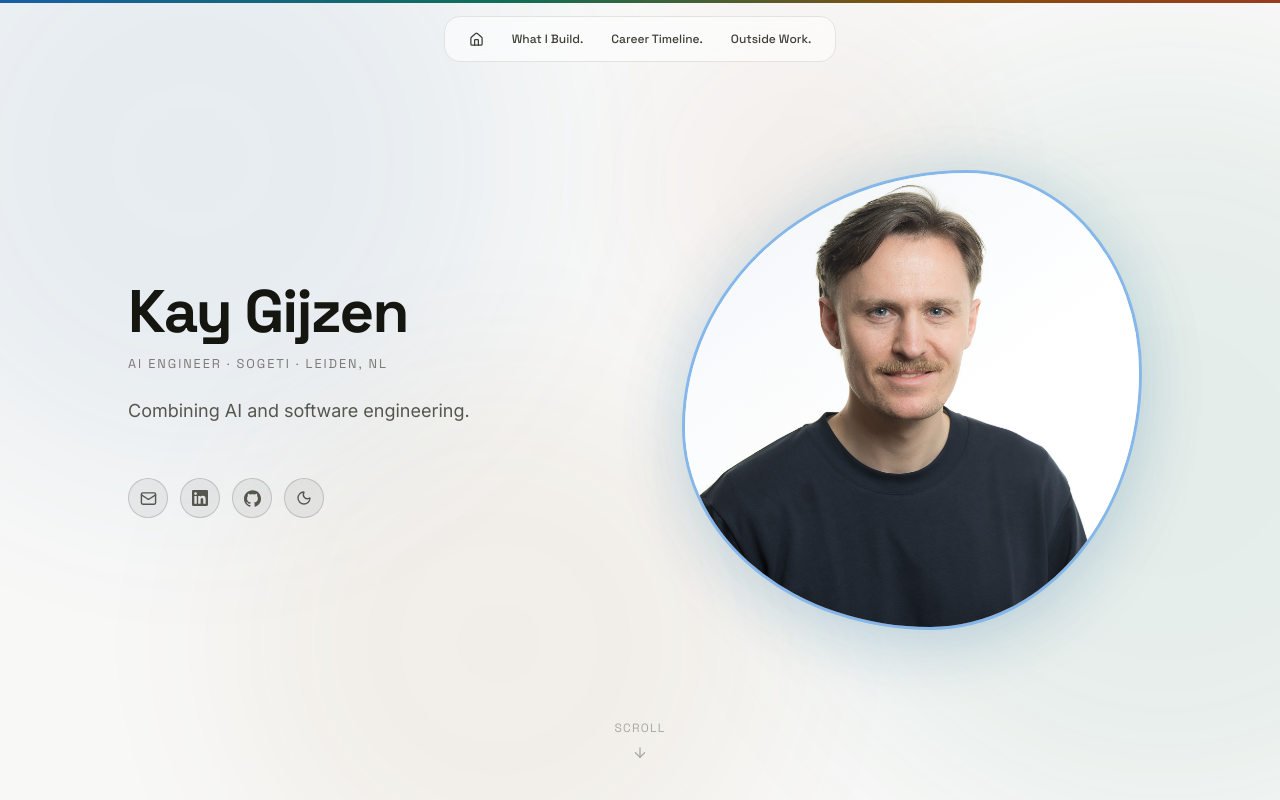
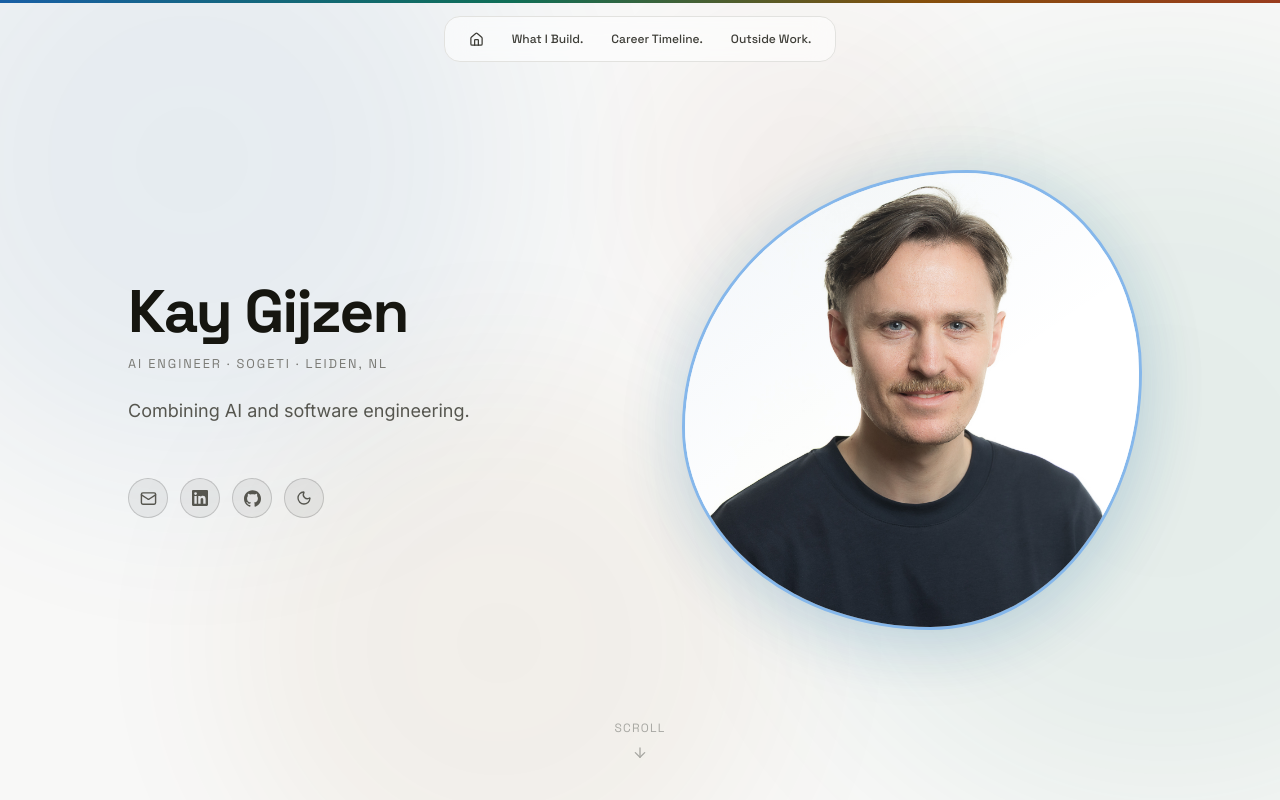
Before and after one commit to Kaygijzen/kaygijzen.github.io, a React (Vite) app: page / in a window 1280 px wide. Shown: the top 800 px of the page. Built offline with nearby package versions, Linux system fonts and the light colour scheme.

Commit message:
center portrait picture

```diff
--- a/src/components/sections/Hero.tsx
+++ b/src/components/sections/Hero.tsx
@@ -4,6 +4,18 @@ import { ArrowDown } from 'lucide-react'
 import { CONTACT, taglines } from '../../data/contact'
 import { ContactButtons } from '../ui/ContactButtons'
 import { EASE } from '../../lib/motion'
+
+// The source photo is a perfect square (1772×1772) and so is the circular
+// mask's aspect-ratio: 1 container — object-fit: cover has zero overflow to
+// crop in that case, which makes object-position a no-op no matter what
+// it's set to. To actually pan the crop we instead zoom in slightly (so
+// there's overflow to work with) and bias the zoom's anchor point toward
+// where we want to look. Tune PORTRAIT_FOCAL_POINT to re-aim it — 'X% Y%'
+// is the point in the *photo* that stays put as we zoom around it, so
+// higher X = more of the photo's right side shows, higher Y = lower in
+// the frame. Bump PORTRAIT_ZOOM up if you need more room to pan with.
+const PORTRAIT_ZOOM = 1.1
+const PORTRAIT_FOCAL_POINT = '10% 0%'
 
 function PortraitPhoto() {
   const [error, setError] = useState(false)
@@ -37,7 +49,8 @@ function PortraitPhoto() {
               width: '100%',
               height: '100%',
               objectFit: 'cover',
-              objectPosition: 'center top',
+              transform: `scale(${PORTRAIT_ZOOM})`,
+              transformOrigin: PORTRAIT_FOCAL_POINT,
               display: 'block',
             }}
             onError={() => setError(true)}
```
